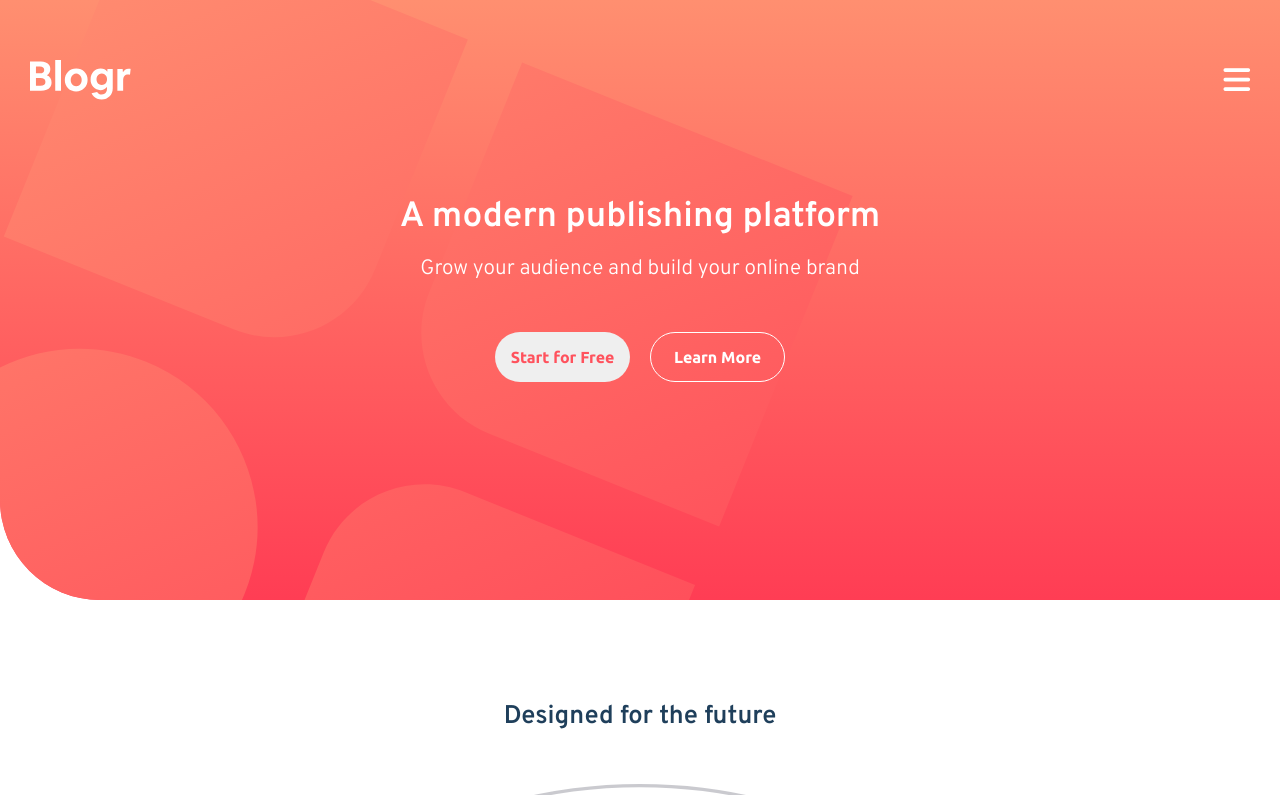
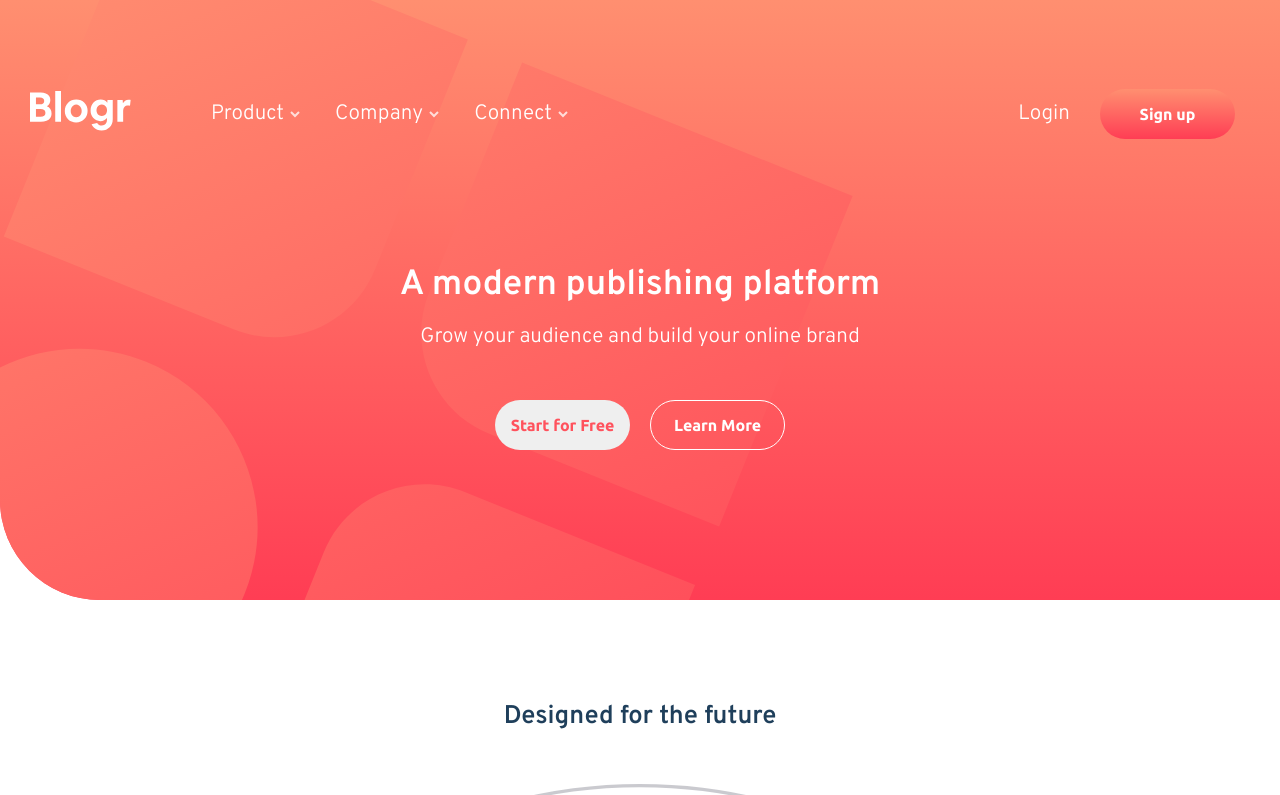
Before and after one commit to eivindsimonsen/blogr-landing-page, a React (Vite) app: page / in a window 1280 px wide. Shown: the top 795 px of the page. Built offline with nearby package versions, Linux system fonts and the light colour scheme.

Commit message:
Navigation fully responsive

```diff
--- a/src/components/Nav.jsx
+++ b/src/components/Nav.jsx
@@ -39,13 +39,19 @@ function Nav() {
   return (
     <nav>
       <div className="wrapper">
-        <section id="navigation">
+        <section id="navigation-container">
+          <a href="#">
             <img src={brand} alt="Brand logo" />
+          </a>
           <ul className={isActive ? "active nav-links" : "nav-links"}>
-            <li onClick={showDropdownProduct}>
+            <div className="nav-links-desktop">
+              <li className="list-container" onClick={showDropdownProduct}>
                 Product
-              <svg className={dropdownActivePro ? "turn-arrow" : ""} xmlns="http://www.w3.org/2000/svg" width="10" height="7">
+                <svg className={"hide-arrow-mobile " + (dropdownActivePro ? "turn-arrow" : "")} xmlns="http://www.w3.org/2000/svg" width="10" height="7">
                   <path fill="none" stroke="#FF7B86" stroke-width="2" d="M1 1l4 4 4-4" />
+                </svg>
+                <svg className={"hide-arrow-desktop " + (dropdownActivePro ? "turn-arrow" : "")} xmlns="http://www.w3.org/2000/svg" width="10" height="7">
+                  <path fill="none" stroke="#FFF" stroke-width="2" opacity=".75" d="M1 1l4 4 4-4" />
                 </svg>
                 <div className={dropdownActivePro ? "dropdown-links active" : "dropdown-links"}>
                   <a href="#">Overview</a>
@@ -55,10 +61,13 @@ function Nav() {
                   <a href="#">Integrations</a>
                 </div>
               </li>
-            <li onClick={showDropdownCompany}>
+              <li className="list-container" onClick={showDropdownCompany}>
                 Company
-              <svg className={dropdownActiveCom ? "turn-arrow" : ""} xmlns="http://www.w3.org/2000/svg" width="10" height="7">
+                <svg className={"hide-arrow-mobile " + (dropdownActiveCom ? "turn-arrow" : "")} xmlns="http://www.w3.org/2000/svg" width="10" height="7">
                   <path fill="none" stroke="#FF7B86" stroke-width="2" d="M1 1l4 4 4-4" />
+                </svg>
+                <svg className={"hide-arrow-desktop " + (dropdownActiveCom ? "turn-arrow" : "")} xmlns="http://www.w3.org/2000/svg" width="10" height="7">
+                  <path fill="none" stroke="#FFF" stroke-width="2" opacity=".75" d="M1 1l4 4 4-4" />
                 </svg>
                 <div className={dropdownActiveCom ? "dropdown-links active" : "dropdown-links"}>
                   <a href="#">About</a>
@@ -67,10 +76,13 @@ function Nav() {
                   <a href="#">Careers</a>
                 </div>
               </li>
-            <li onClick={showDropdownConnect}>
+              <li className="list-container" onClick={showDropdownConnect}>
                 Connect
-              <svg className={dropdownActiveCon ? "turn-arrow" : ""} xmlns="http://www.w3.org/2000/svg" width="10" height="7">
+                <svg className={"hide-arrow-mobile " + (dropdownActiveCon ? "turn-arrow" : "")} xmlns="http://www.w3.org/2000/svg" width="10" height="7">
                   <path fill="none" stroke="#FF7B86" stroke-width="2" d="M1 1l4 4 4-4" />
+                </svg>
+                <svg className={"hide-arrow-desktop " + (dropdownActiveCon ? "turn-arrow" : "")} xmlns="http://www.w3.org/2000/svg" width="10" height="7">
+                  <path fill="none" stroke="#FFF" stroke-width="2" opacity=".75" d="M1 1l4 4 4-4" />
                 </svg>
                 <div className={dropdownActiveCon ? "dropdown-links active" : "dropdown-links"}>
                   <a href="#">Contact</a>
@@ -78,14 +90,21 @@ function Nav() {
                   <a href="#">LinkedIn</a>
                 </div>
               </li>
+            </div>
             <hr />
+            <div className="login-mobile">
               <li>Login</li>
               <button className="cta cta--nav">Sign up</button>
+            </div>
           </ul>
+          <div className="login-desktop">
+            <li>Login</li>
+            <button className="cta cta--nav">Sign up</button>
+          </div>
 
           <i className={hamburger ? "fa-solid fa-xmark" : "fa-solid fa-bars"} onClick={showNav}></i>
         </section>
-        <section id="navigation-content">
+        <section id="navigation-container-content">
           <h1>A modern publishing platform</h1>
           <h2>Grow your audience and build your online brand</h2>
           <button className="cta cta--org">Start for Free</button>
--- a/src/scss/partials/_globals.scss
+++ b/src/scss/partials/_globals.scss
@@ -17,6 +17,10 @@ button {
 
 .wrapper {
   margin: 0px 30px;
+
+  @media (min-width: 1803px) {
+    margin: 0px 370px;
+  }
 }
 
 .cta {
--- a/src/scss/partials/_nav.scss
+++ b/src/scss/partials/_nav.scss
@@ -17,7 +17,7 @@ nav {
   z-index: 2;
 }
 
-#navigation {
+#navigation-container {
   display: flex;
   justify-content: space-between;
   align-items: center;
@@ -29,6 +29,10 @@ nav {
   .fa-xmark {
     color: $TextColor;
     font-size: 1.9rem;
+
+    @media (min-width: 1129px) {
+      display: none;
+    }
   }
 
   &-content {
@@ -51,6 +55,12 @@ nav {
     & button {
       margin: 10px;
     }
+  }
+
+  @media (min-width: 1129px) {
+    display: grid;
+    grid-template-columns: auto auto 1fr;
+    gap: 80px;
   }
 }
 
@@ -77,6 +87,7 @@ nav ul {
     align-items: center;
     justify-content: center;
     flex-wrap: wrap;
+    cursor: pointer;
 
     & svg {
       margin-left: 6px;
@@ -90,10 +101,78 @@ nav ul {
   &.active {
     display: block;
   }
+
+  &-desktop {
+    display: flex;
+    flex-direction: column;
+
+    @media (min-width: 1129px) {
+      flex-direction: row;
+
+      * {
+        margin: 0px 35px;
+      }
+    }
+  }
+
+  @media (min-width: 1129px) {
+    display: flex;
+    position: revert;
+    background-color: transparent;
+    padding: 0px;
+    box-shadow: none;
+
+    & li {
+      color: $TextColor;
+    }
+
+    & .login-mobile {
+      @media (min-width: 768px) {
+        display: none;
+      }
+    }
+  }
+}
+
+.login-desktop {
+  color: $TextColor;
+  list-style-type: none;
+  display: none;
+
+  * {
+    margin: 0px 15px;
+  }
+
+  @media (min-width: 1129px) {
+    display: flex;
+    align-items: center;
+    font-size: 1.3rem;
+    grid-column: none;
+  }
 }
 
 .turn-arrow {
   transform: rotate(180deg);
+}
+
+.hide-arrow {
+  &-mobile {
+    display: block;
+    @media (min-width: 1129px) {
+      display: none;
+    }
+  }
+
+  &-desktop {
+    display: none;
+    @media (min-width: 1129px) {
+      display: block;
+    }
+  }
+}
+
+.list-container {
+  position: relative;
 }
 
 .dropdown-links {
@@ -104,6 +183,7 @@ nav ul {
   justify-content: space-evenly;
   margin-top: 20px;
   flex-basis: 100%;
+  width: 133.91px;
 
   & a {
     color: $BodyCopy;
@@ -118,8 +198,18 @@ nav ul {
   & > * {
     margin: 15px;
   }
+
+  @media (min-width: 768px) {
+    position: absolute;
+    top: 20px;
+    right: -20px;
+  }
 }
 
 hr {
   margin: 25px 0px 40px 0px;
+
+  @media (min-width: 1129px) {
+    display: none;
+  }
 }
```
Lines whose indentation alone changed are shown as unchanged.
